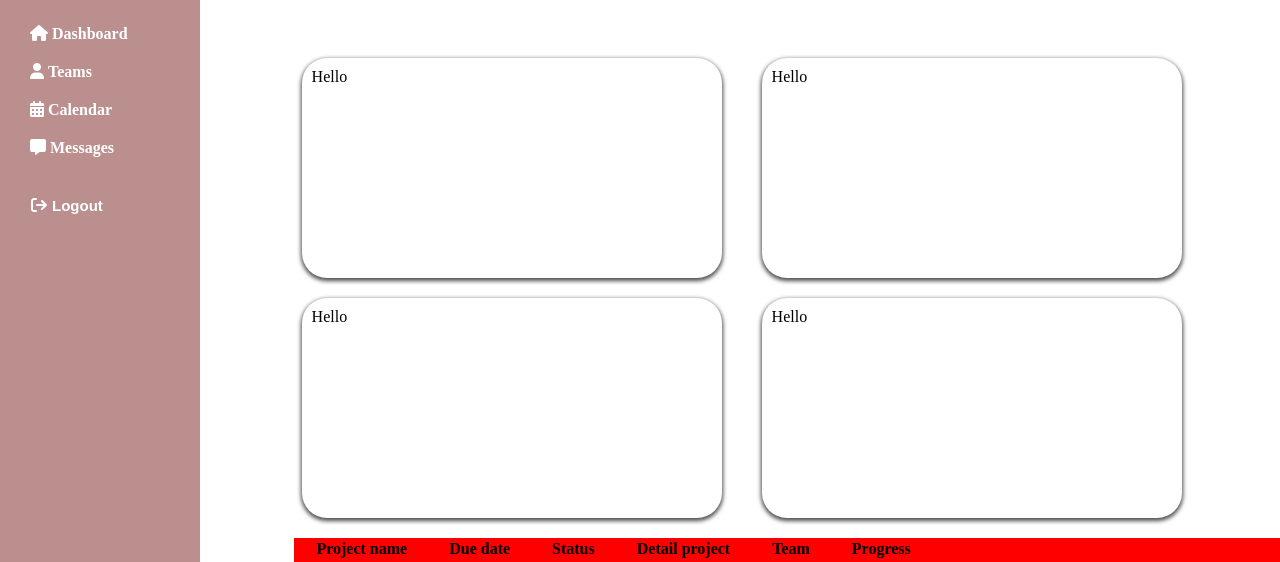
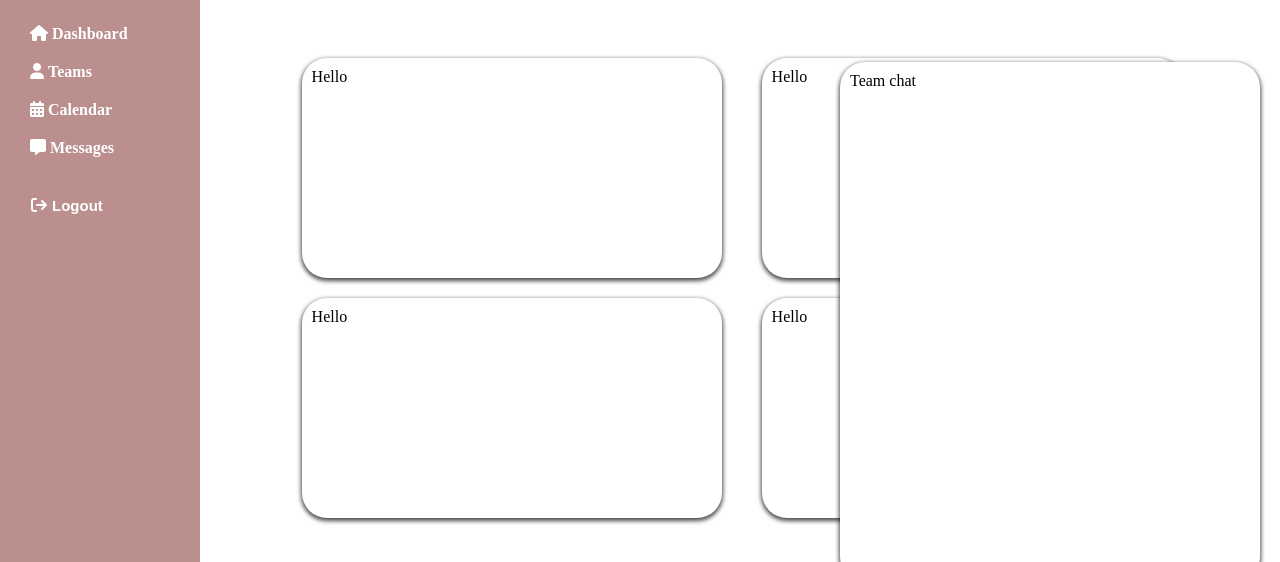
Before and after one commit to RoySamson-stack/project-management, a website: page public/admin.html in a window 1280 px wide. Shown: the part 55-617 px from the top of the page. Drawn offline with nearby package versions, Linux system fonts and the light colour scheme.

Commit message:
adding chat system in the admin page

```diff
--- a/public/admin.html
+++ b/public/admin.html
@@ -34,8 +34,10 @@
             <p>Hello</p>
           </div>
         </div>
-      </div>
+
+
       <div class="table">
+        <h1>Project summary</h1>
         <table>
           <tr class="table-headers">
             <th>Project name</th>
@@ -59,6 +61,14 @@
         </table>
       </div>
     </div>
+    <div class="team-chat">
+      <div class="chat">
+        <div class="chat-card">
+          <p>Team chat</p>
+
+        </div>
+      </div>
+    </div>
   </body>
   <script src="//code.jquery.com/jquery.min.js"></script>
   <script>
--- a/public/index.css
+++ b/public/index.css
@@ -183,7 +183,16 @@ border-bottom-right-radius: 100%70rem;
 }
 .center-main__body{
   margin-left: 22%;
+  position: relative;
   padding: 20px;
+  /* background-color: red; */
+  width: 50%;
+}
+.team-chat{
+  right:20px;
+  position: absolute;
+  top: 20px;
+  margin-top:97px;
 }
 .card{
   background-color:#fff;
@@ -193,15 +202,28 @@ border-bottom-right-radius: 100%70rem;
   padding: 10px;
   box-shadow: 0 2px 4px 1px rgba(0,0,0,.7);
 }
+.chat-card{
+  background-color:#fff;
+  width: 400px;
+  height: 500px;
+  border-radius: 25px;
+  padding: 10px;
+  box-shadow: 0 2px 4px 1px rgba(0,0,0,.7);
+}
 .body-grid{
   margin-top: 20px;
   display: flex;
   justify-content: space-between;
   width: 55em;
+
 }
 .table{
-  margin-left: 23%;
+  margin-top: 50px;
+}
+.table table{
+  /* margin-left: 23%; */
   background-color: red;
+  width: 100%;
 }
 .table-headers th{
 padding-right: 20px;
```
